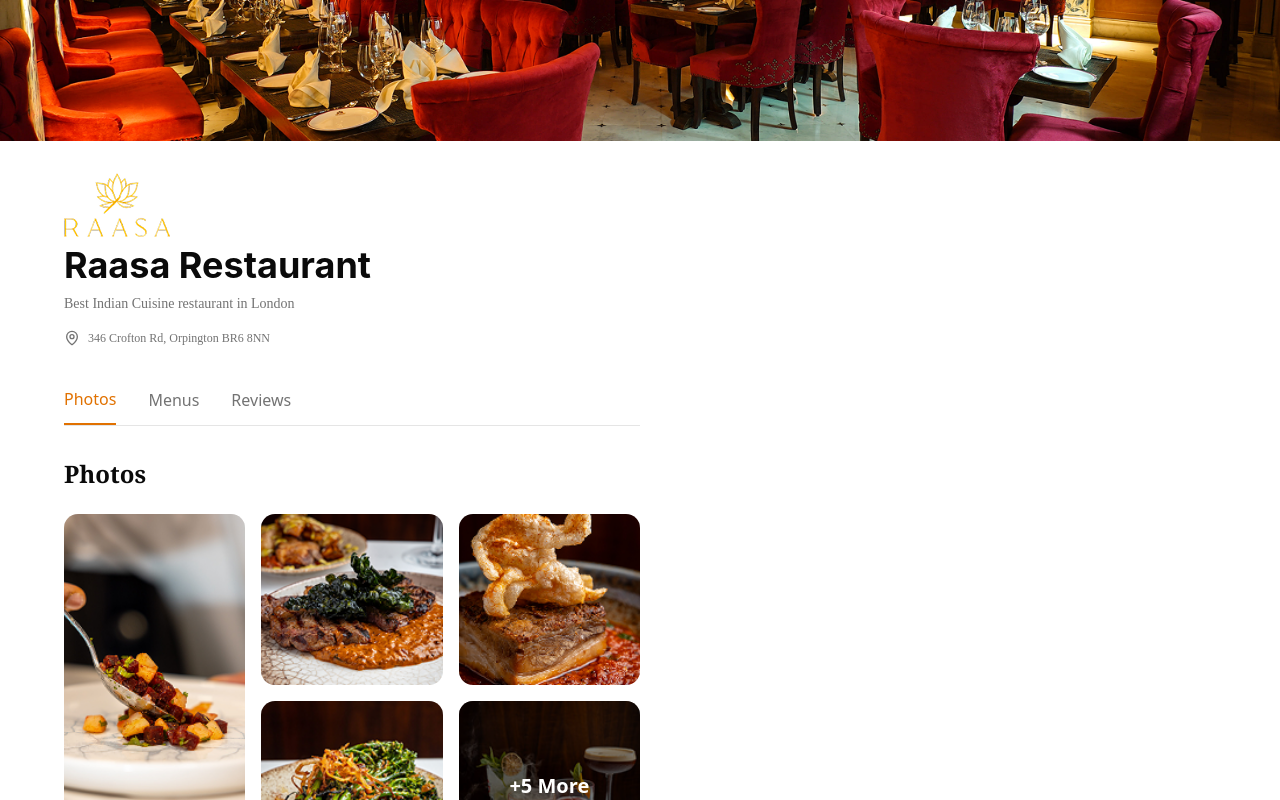
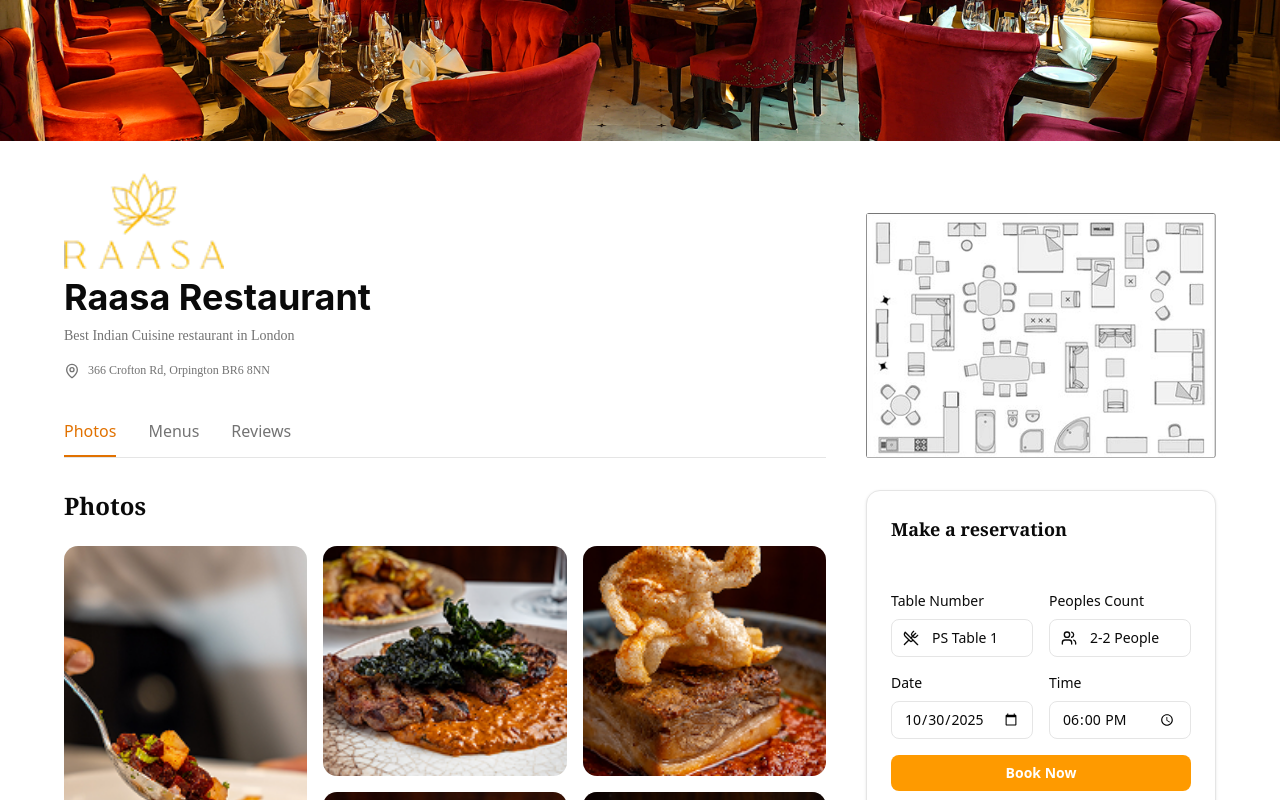
Before and after one commit to TharunKalugalla/Restaurant-Table-Reservation, a React (Vite) app: page / in a window 1280 px wide. Shown: the part 300-1100 px from the top of the page. Built offline with nearby package versions, Linux system fonts and the light colour scheme.

Commit message:
Completed the right side.

```diff
--- a/src/RouterContainer.jsx
+++ b/src/RouterContainer.jsx
@@ -5,6 +5,7 @@ import NotFound from "./pages/page_not_found";
 import Layout from "./layout/Layout";
 import AuthLayout from "./layout/AuthLayout";
 import Loging from "./pages/Loging";
+import Booking from "./pages/Booking";
 
 export default function RouterContainer() {
   return (
@@ -18,6 +19,7 @@ export default function RouterContainer() {
         </Route>
         <Route path="/" element={<Layout />}>
           <Route path="/" element={<Home />} />
+          <Route path="/booking" element={<Booking />} />
           <Route path="*" element={<NotFound />} />
         </Route>
         <Route path="*" element={<NotFound />} />
--- /dev/null
+++ b/src/components/ReservationForm.jsx
@@ -0,0 +1,121 @@
+import { useState } from "react";
+import { Button } from "@/components/ui/button";
+import { Card } from "@/components/ui/card";
+import map from "@/assets/map.png";
+import { Users, UtensilsCrossed } from "lucide-react";
+import { Link } from "react-router-dom";
+
+export default function ReservationForm() {
+  const [formData, setFormData] = useState({
+    table: "PS Table 1",
+    people: "2-2 People",
+    date: "2025-10-30",
+    time: "18:00",
+  });
+
+  const handleChange = (e) => {
+    const { name, value } = e.target;
+    setFormData((prev) => ({ ...prev, [name]: value }));
+  };
+
+  const handleSubmit = (e) => {
+    e.preventDefault();
+    console.log("Reservation submitted:", formData);
+  };
+
+  return (
+    <div className="flex flex-col mt-10">
+      <div>
+        <img src={map} alt="Map" />
+      </div>
+
+      <Card className="p-6 border border-border mt-8">
+        <h3 className="text-lg font-serif font-bold text-foreground mb-6">
+          Make a reservation
+        </h3>
+
+        <form onSubmit={handleSubmit} className="space-y-4">
+          {/* Table and People Selection */}
+          <div className="grid grid-cols-2 gap-4">
+            <div>
+              <label className="block text-sm font-medium text-foreground mb-2">
+                Table Number
+              </label>
+              <div className="relative">
+                <UtensilsCrossed className="absolute left-3 top-1/2 transform -translate-y-1/2 w-4 h-4 text-foreground pointer-events-none" />
+                <select
+                  name="table"
+                  value={formData.table}
+                  onChange={handleChange}
+                  className="w-full pl-10 pr-3 py-2 border border-border rounded-md bg-background text-foreground text-sm appearance-none"
+                >
+                  <option>PS Table 1</option>
+                  <option>PS Table 2</option>
+                  <option>PS Table 3</option>
+                </select>
+              </div>
+            </div>
+
+            <div>
+              <label className="block text-sm font-medium text-foreground mb-2">
+                Peoples Count
+              </label>
+              <div className="relative">
+                <Users className="absolute left-3 top-1/2 transform -translate-y-1/2 w-4 h-4 text-foreground pointer-events-none" />
+                <select
+                  name="people"
+                  value={formData.people}
+                  onChange={handleChange}
+                  className="w-full pl-10 pr-3 py-2 border border-border rounded-md bg-background text-foreground text-sm appearance-none"
+                >
+                  <option>2-2 People</option>
+                  <option>4-4 People</option>
+                  <option>6-6 People</option>
+                </select>
+              </div>
+            </div>
+          </div>
+
+          {/* Date and Time */}
+          <div className="grid grid-cols-2 gap-4">
+            <div>
+              <label className="block text-sm font-medium text-foreground mb-2">
+                Date
+              </label>
+              <input
+                type="date"
+                name="date"
+                value={formData.date}
+                onChange={handleChange}
+                className="w-full px-3 py-2 border border-border rounded-md bg-background text-foreground text-sm"
+              />
+            </div>
+
+            <div>
+              <label className="block text-sm font-medium text-foreground mb-2">
+                Time
+              </label>
+              <input
+                type="time"
+                name="time"
+                value={formData.time}
+                onChange={handleChange}
+                className="w-full px-3 py-2 border border-border rounded-md bg-background text-foreground text-sm"
+              />
+            </div>
+          </div>
+
+          {/* Submit Button */}
+          <Link to="/booking">
+            <Button
+              type="submit"
+              className="w-full bg-amber-500 hover:bg-amber-600 text-white font-semibold py-2 rounded-md transition cursor-pointer"
+            >
+              Book Now
+            </Button>
+          </Link>
+        </form>
+      </Card>
+    </div>
+  );
+}
--- a/src/pages/Home.jsx
+++ b/src/pages/Home.jsx
@@ -1,3 +1,86 @@
+// import React from "react";
+// import coverImage from "@/assets/banner.png";
+// import Logo from "@/assets/rasa_logo.png";
+// import { MapPin } from "lucide-react";
+// import PhotoGallery from "@/components/PhotoGallery";
+// import MenuItem from "@/components/MenuItem";
+// import Reviews from "@/components/Review";
+// import ReservationForm from "@/components/ReservationForm";
+
+// export default function Home() {
+//   const photosRef = React.useRef(null);
+//   const menusRef = React.useRef(null);
+//   const reviewsRef = React.useRef(null);
+
+//   const handleScrollTo = (ref) => {
+//     if (ref && ref.current) {
+//       ref.current.scrollIntoView({ behavior: 'smooth' });
+//     }
+//   };
+
+//   return (
+//     <div className="flex flex-col w-full mx-auto bg-white mt-4">
+//       <div className="rounded-lg flex w-fit mx-auto my-auto">
+//         <img
+//           src={coverImage}
+//           alt="Restaurant floor plan"
+//           className="w-full object-cover"
+//         />
+//       </div>
+
+//       {/* Body section */}
+//       <div className="grid grid-cols-1 md:grid-cols-2 max-w-6xl w-full mt-8 mx-auto mb-4 p-4 lg:p-0 gap-10">
+//         <div className="flex flex-col">
+//           {/* Logo and Info */}
+//           <div className="flex-1 mb-4">
+//             <div className="text-4xl mb-2">
+//               <img src={Logo} alt="Raasa Restaurant Logo" />
+//             </div>
+//             <h1 className="text-4xl font-bold text-foreground mb-2 font-[Inter]">
+//               Raasa Restaurant
+//             </h1>
+//             <p className="text-muted-foreground mb-4 font-[Poppins] text-[14px]">
+//               Best Indian Cuisine restaurant in London
+//             </p>
+//             <div className="flex items-center gap-2 text-sm text-muted-foreground mb-6 font-[Poppins] text-[12px]">
+//               <MapPin className="w-4 h-4" />
+//               <span>346 Crofton Rd, Orpington BR6 8NN</span>
+//             </div>
+
+//             {/* Tabs */}
+//             <div className="flex gap-8 border-b border-border sticky top-0 bg-white pt-4">
+//               <button className="pb-3 text-amber-600 border-b-2 border-amber-600 font-medium" onClick={() => handleScrollTo(photosRef)}>
+//                 Photos
+//               </button>
+//               <button className="pb-3 text-muted-foreground hover:text-foreground transition" onClick={() => handleScrollTo(menusRef)}>
+//                 Menus
+//               </button>
+//               <button className="pb-3 text-muted-foreground hover:text-foreground transition" onClick={() => handleScrollTo(reviewsRef)}>
+//                 Reviews
+//               </button>
+//             </div>
+//           </div>
+
+//           {/* Content */}
+//           <div className="mt-4 p-4 lg:p-0" ref={photosRef}>
+//             <PhotoGallery />
+//           </div>
+//           <div className="mt-8 p-4 lg:p-0" ref={menusRef}>
+//             <MenuItem />
+//           </div>
+//           <div className="mt-8 p-4 lg:p-0" ref={reviewsRef}>
+//             <Reviews />
+//           </div>
+//         </div>
+
+//         <div className="flex flex-col pt-6">
+//           <ReservationForm />
+//         </div>
+//       </div>
+//     </div>
+//   );
+// }
+
 import React from "react";
 import coverImage from "@/assets/banner.png";
 import Logo from "@/assets/rasa_logo.png";
@@ -5,20 +88,23 @@ import { MapPin } from "lucide-react";
 import PhotoGallery from "@/components/PhotoGallery";
 import MenuItem from "@/components/MenuItem";
 import Reviews from "@/components/Review";
+import ReservationForm from "@/components/ReservationForm";
 
 export default function Home() {
+  const [activeTab, setActiveTab] = React.useState("photos");
   const photosRef = React.useRef(null);
   const menusRef = React.useRef(null);
   const reviewsRef = React.useRef(null);
 
   const handleScrollTo = (ref) => {
     if (ref && ref.current) {
-      ref.current.scrollIntoView({ behavior: 'smooth' });
+      ref.current.scrollIntoView({ behavior: "smooth" });
     }
   };
 
   return (
     <div className="flex flex-col w-full mx-auto bg-white mt-4">
+      {/* Banner */}
       <div className="rounded-lg flex w-fit mx-auto my-auto">
         <img
           src={coverImage}
@@ -27,14 +113,12 @@ export default function Home() {
         />
       </div>
 
-      {/* Body section */}
-      <div className="grid grid-cols-1 md:grid-cols-2 max-w-6xl w-full mt-8 mx-auto mb-4 p-4 lg:p-0">
+      {/* Body Section */}
+      <div className="grid grid-cols-1 md:grid-cols-[1fr_350px] max-w-6xl w-full mt-8 mx-auto mb-4 p-4 lg:p-0 gap-10">
+        {/* Left: Scrollable Content */}
         <div className="flex flex-col">
-          {/* Logo and Info */}
-          <div className="flex-1 mb-4">
-            <div className="text-4xl mb-2">
-              <img src={Logo} alt="Raasa Restaurant Logo" />
-            </div>
+          <div className="mb-4">
+            <img src={Logo} alt="Raasa Restaurant Logo" className="w-40 mb-2" />
             <h1 className="text-4xl font-bold text-foreground mb-2 font-[Inter]">
               Raasa Restaurant
             </h1>
@@ -43,24 +127,54 @@ export default function Home() {
             </p>
             <div className="flex items-center gap-2 text-sm text-muted-foreground mb-6 font-[Poppins] text-[12px]">
               <MapPin className="w-4 h-4" />
-              <span>346 Crofton Rd, Orpington BR6 8NN</span>
+              <span>366 Crofton Rd, Orpington BR6 8NN</span>
             </div>
 
             {/* Tabs */}
-            <div className="flex gap-8 border-b border-border sticky top-0 bg-white pt-4">
-              <button className="pb-3 text-amber-600 border-b-2 border-amber-600 font-medium" onClick={() => handleScrollTo(photosRef)}>
+            <div className="flex gap-8 border-b border-border sticky top-0 bg-white pt-4 z-10">
+              <button
+                className={`pb-3 font-medium transition-all ${
+                  activeTab === "photos"
+                    ? "text-amber-600 border-b-2 border-amber-600"
+                    : "text-muted-foreground hover:text-foreground border-b-2 border-transparent"
+                }`}
+                onClick={() => {
+                  setActiveTab("photos");
+                  handleScrollTo(photosRef);
+                }}
+              >
                 Photos
               </button>
-              <button className="pb-3 text-muted-foreground hover:text-foreground transition" onClick={() => handleScrollTo(menusRef)}>
+              <button
+                className={`pb-3 font-medium transition-all ${
+                  activeTab === "menus"
+                    ? "text-amber-600 border-b-2 border-amber-600"
+                    : "text-muted-foreground hover:text-foreground border-b-2 border-transparent"
+                }`}
+                onClick={() => {
+                  setActiveTab("menus");
+                  handleScrollTo(menusRef);
+                }}
+              >
                 Menus
               </button>
-              <button className="pb-3 text-muted-foreground hover:text-foreground transition" onClick={() => handleScrollTo(reviewsRef)}>
+              <button
+                className={`pb-3 font-medium transition-all ${
+                  activeTab === "reviews"
+                    ? "text-amber-600 border-b-2 border-amber-600"
+                    : "text-muted-foreground hover:text-foreground border-b-2 border-transparent"
+                }`}
+                onClick={() => {
+                  setActiveTab("reviews");
+                  handleScrollTo(reviewsRef);
+                }}
+              >
                 Reviews
               </button>
             </div>
           </div>
 
-          {/* Content */}
+          {/* Scrollable Sections */}
           <div className="mt-4 p-4 lg:p-0" ref={photosRef}>
             <PhotoGallery />
           </div>
@@ -72,8 +186,11 @@ export default function Home() {
           </div>
         </div>
 
-        <div className="flex flex-col">
-
+        {/* Right: Sticky Reservation Form */}
+        <div className="relative">
+          <div className="sticky top-4">
+            <ReservationForm />
+          </div>
         </div>
       </div>
     </div>
```
Also changed, not shown: src/pages/Booking.jsx (added, +7 -0 lines), src/assets/map.png (added).
